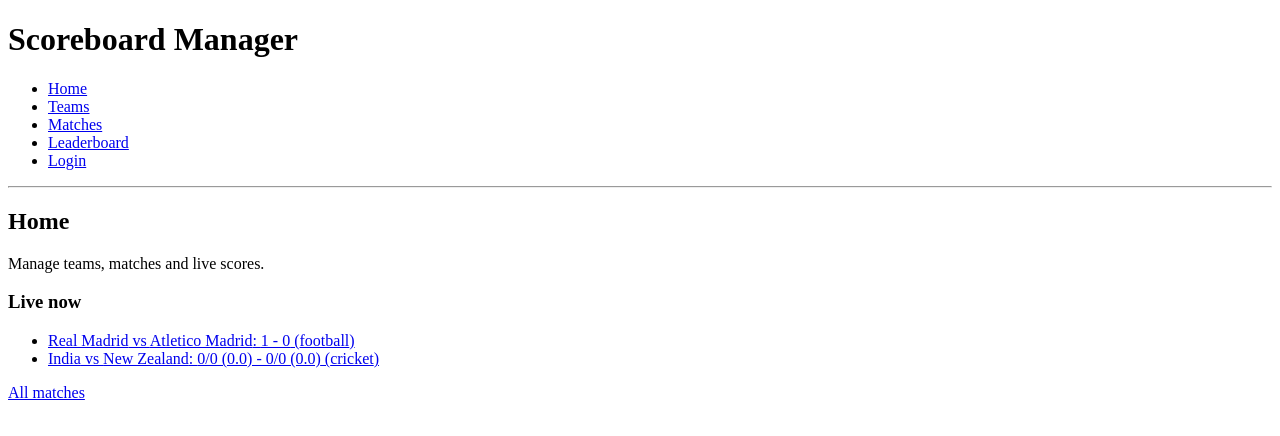
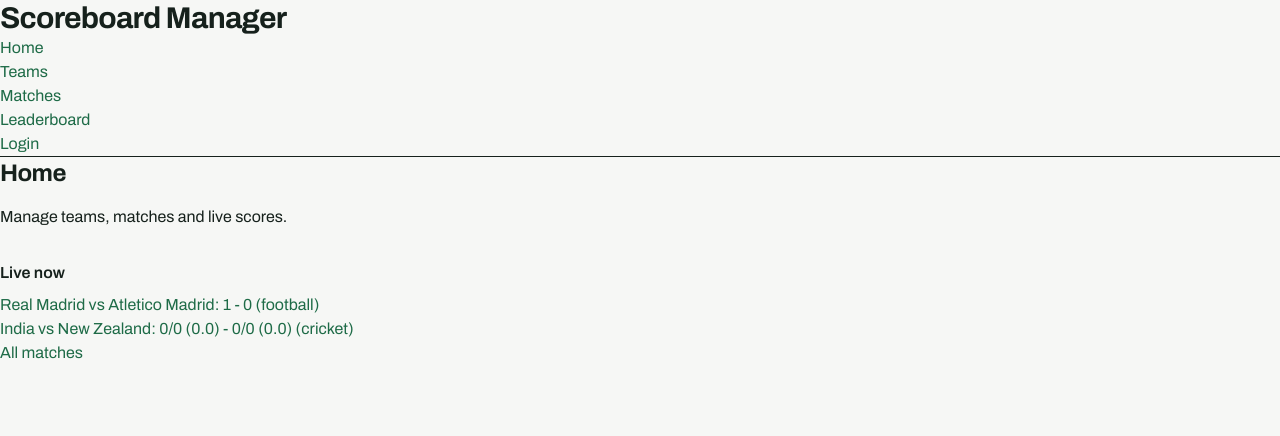
Before and after one commit to not-Lucifer/Scoreboard-Manager, a React (Vite) app in the folder frontend/: page / in a window 1280 px wide. Shown: the top 436 px of the page. Built offline with nearby package versions, Linux system fonts and the light colour scheme.

Commit message:
add tailwind

```diff
--- a/frontend/index.html
+++ b/frontend/index.html
@@ -4,6 +4,9 @@
     <meta charset="UTF-8" />
     <link rel="icon" type="image/svg+xml" href="/favicon.svg" />
     <meta name="viewport" content="width=device-width, initial-scale=1.0" />
+    <link rel="preconnect" href="https://fonts.googleapis.com" />
+    <link rel="preconnect" href="https://fonts.gstatic.com" crossorigin />
+    <link href="https://fonts.googleapis.com/css2?family=Archivo:wdth,wght@62..125,100..900&display=swap" rel="stylesheet" />
     <title>Scoreboard Manager</title>
   </head>
   <body>
--- a/frontend/package.json
+++ b/frontend/package.json
@@ -10,9 +10,11 @@
     "preview": "vite preview"
   },
   "dependencies": {
+    "@tailwindcss/vite": "^4.3.5",
     "react": "^19.3.1",
     "react-dom": "^19.3.1",
-    "react-router-dom": "^7.18.5"
+    "react-router-dom": "^7.18.5",
+    "tailwindcss": "^4.3.5"
   },
   "devDependencies": {
     "@types/react": "^19.3.0",
--- /dev/null
+++ b/frontend/src/index.css
@@ -0,0 +1,70 @@
+@import "tailwindcss";
+
+@theme {
+  --color-paper: #f6f7f5;
+  --color-ink: #16211c;
+  --color-turf: #1e6b47;
+  --color-turf-dark: #17553a;
+  --color-line: #d8ddd9;
+  --color-muted: #5e6a64;
+  --color-live: #c8102e;
+  --font-sans: 'Archivo', ui-sans-serif, system-ui, sans-serif;
+}
+
+@layer base {
+  body {
+    @apply bg-paper text-ink font-sans antialiased;
+  }
+  h1 {
+    @apply text-3xl font-bold tracking-tight;
+  }
+  h2 {
+    @apply text-2xl font-bold tracking-tight mb-4;
+  }
+  h3 {
+    @apply text-base font-semibold mt-8 mb-2;
+  }
+  p {
+    @apply my-2;
+  }
+  a {
+    @apply text-turf underline-offset-4 hover:underline;
+  }
+  table {
+    @apply w-full text-sm tabular-nums;
+  }
+  th {
+    @apply text-left font-medium text-muted px-2 py-2 border-b border-line;
+  }
+  td {
+    @apply px-2 py-2 border-b border-line;
+  }
+  input,
+  select {
+    @apply rounded-md border border-line bg-white px-3 py-2 text-sm;
+  }
+  button {
+    @apply rounded-md border border-line bg-white px-3 py-2 text-sm font-medium cursor-pointer hover:border-ink;
+  }
+  :focus-visible {
+    @apply outline-2 outline-offset-2 outline-turf;
+  }
+}
+
+@layer components {
+  /* primary button */
+  .btn-primary {
+    @apply bg-turf text-white border-turf hover:bg-turf-dark hover:border-turf-dark;
+  }
+  /* scoreboard numbers - condensed, same width digits */
+  .num {
+    font-stretch: 62%;
+    font-weight: 800;
+    font-variant-numeric: tabular-nums;
+    letter-spacing: -0.01em;
+  }
+  /* white box for forms */
+  .panel {
+    @apply rounded-lg border border-line bg-white p-4;
+  }
+}
--- a/frontend/src/main.jsx
+++ b/frontend/src/main.jsx
@@ -1,6 +1,7 @@
 import { StrictMode } from 'react'
 import { createRoot } from 'react-dom/client'
 import { BrowserRouter } from 'react-router-dom'
+import './index.css'
 import App from './App.jsx'
 
 createRoot(document.getElementById('root')).render(
--- a/frontend/vite.config.js
+++ b/frontend/vite.config.js
@@ -1,7 +1,8 @@
 import react from '@vitejs/plugin-react'
+import tailwindcss from '@tailwindcss/vite'
 import { defineConfig } from 'vite'
 
 // https://vite.dev/config/
 export default defineConfig({
-  plugins: [react()],
+  plugins: [react(), tailwindcss()],
 })
```
Also changed, not shown: 1 other file (tests, documents, lock files or other folders).
